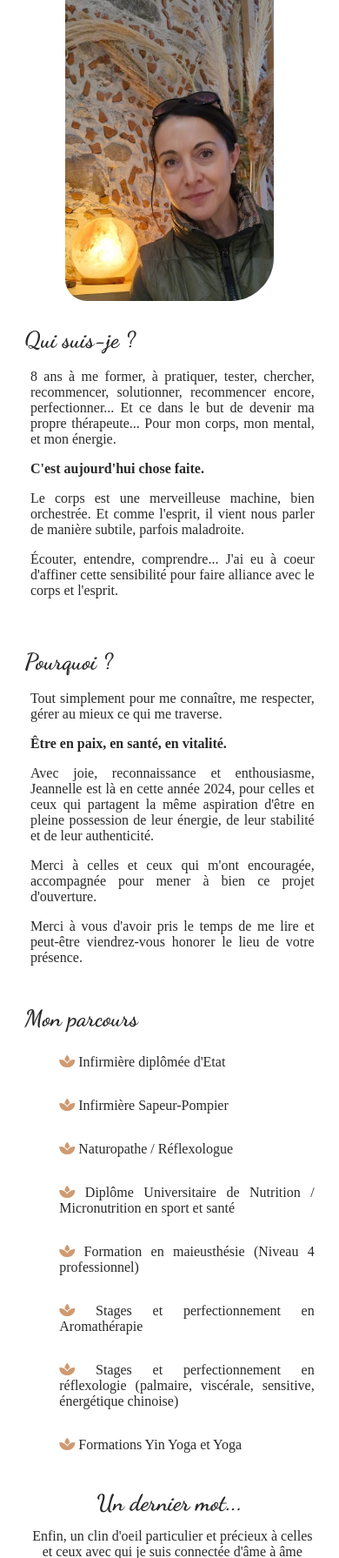
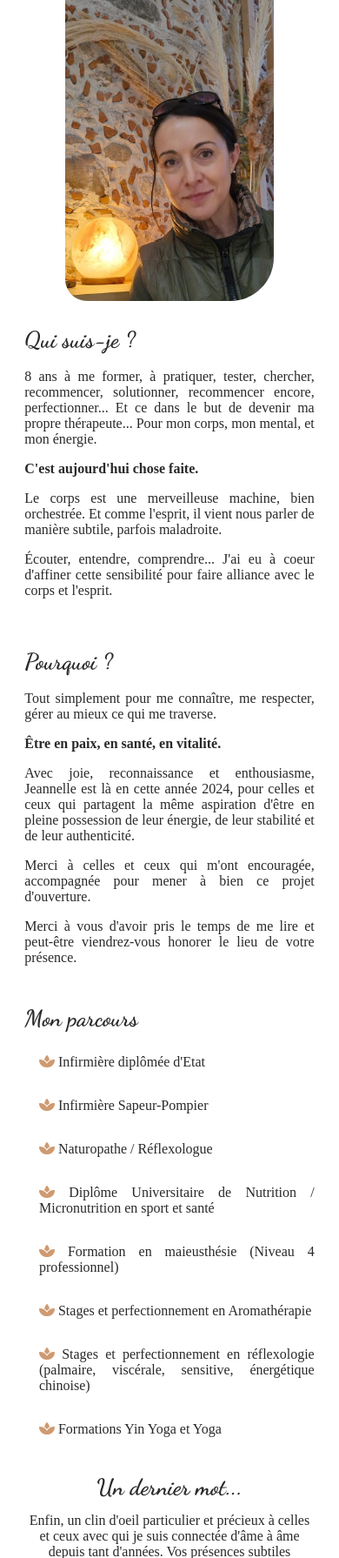
Before and after one commit to Nifrael/jeannelle-1, a PHP site: page /a-propos.html in a window 390 px wide. Shown: the part 684-2475 px from the top of the page at 87% size. Run offline with PHP 8.4, Linux system fonts and the light colour scheme; some libraries are stand-ins or nearby versions; some web fonts are replaced.

Commit message:
Revue des paragraphes en mode mobile

```diff
--- a/assets/css/about.css
+++ b/assets/css/about.css
@@ -150,6 +150,14 @@ p {
     padding-right: 0;
   }
 
+  .text-container > dd {
+    margin-left: 5%;
+  }
+
+  p {
+    padding-left: 0;
+  }
+
   .text-container:first-child {
     grid-row: 2/3;
   }
```
